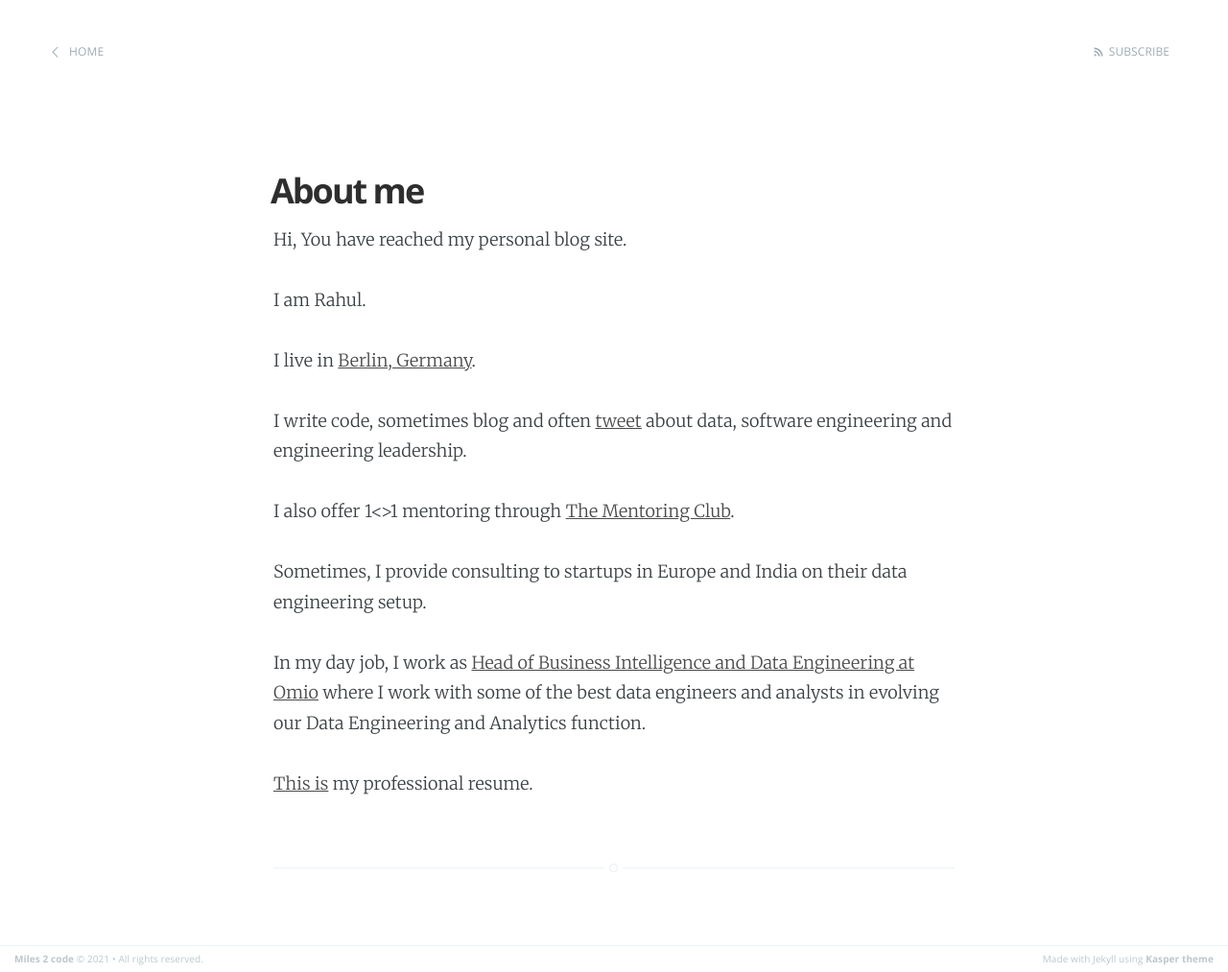
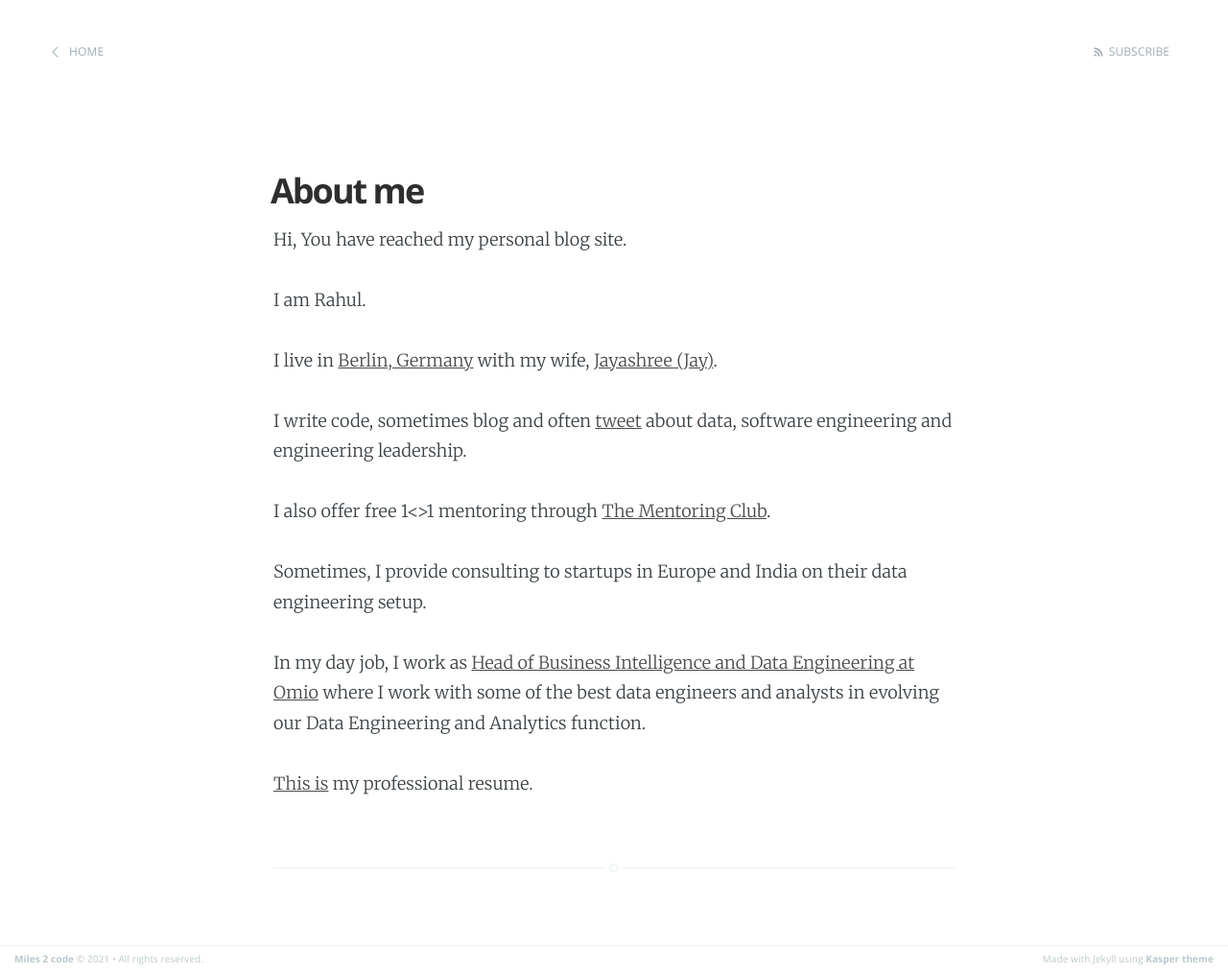
Before and after one commit to rahulj51/miles2code.github.io, a Jekyll site: the page built from about.md, in a window 1280 px wide. Shown: the whole page at 96% size. Built offline with Jekyll 4.4.1, drawn with Linux system fonts in a browser that asks for light colours.

Commit message:
Edited about page

```diff
--- a/about.md
+++ b/about.md
@@ -7,11 +7,11 @@ Hi, You have reached my personal blog site.
 
 I am Rahul.
 
-I live in [Berlin, Germany](https://en.wikipedia.org/wiki/Berlin).
+I live in [Berlin, Germany](https://en.wikipedia.org/wiki/Berlin) with my wife, [Jayashree (Jay)](https://boiledbeanstudio.com/aboutme/).
 
 I write code, sometimes blog and often [tweet](https://twitter.com/rahulj51) about data, software engineering and engineering leadership.
 
-I also offer 1<>1 mentoring through [The Mentoring Club](https://www.mentoring-club.com/the-mentors/rahul-jain).
+I also offer free 1<>1 mentoring through [The Mentoring Club](https://www.mentoring-club.com/the-mentors/rahul-jain).
 
 Sometimes, I provide consulting to startups in Europe and India on their data engineering setup.
 
```
